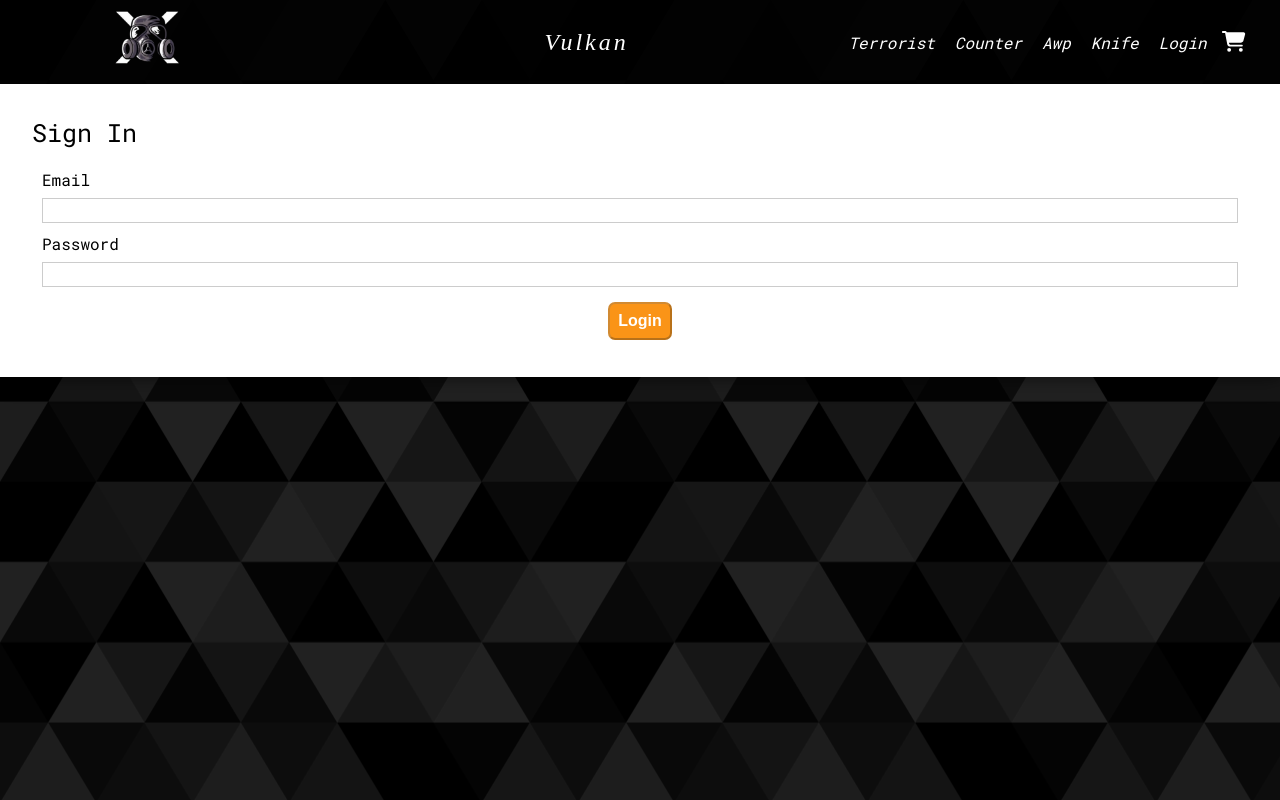
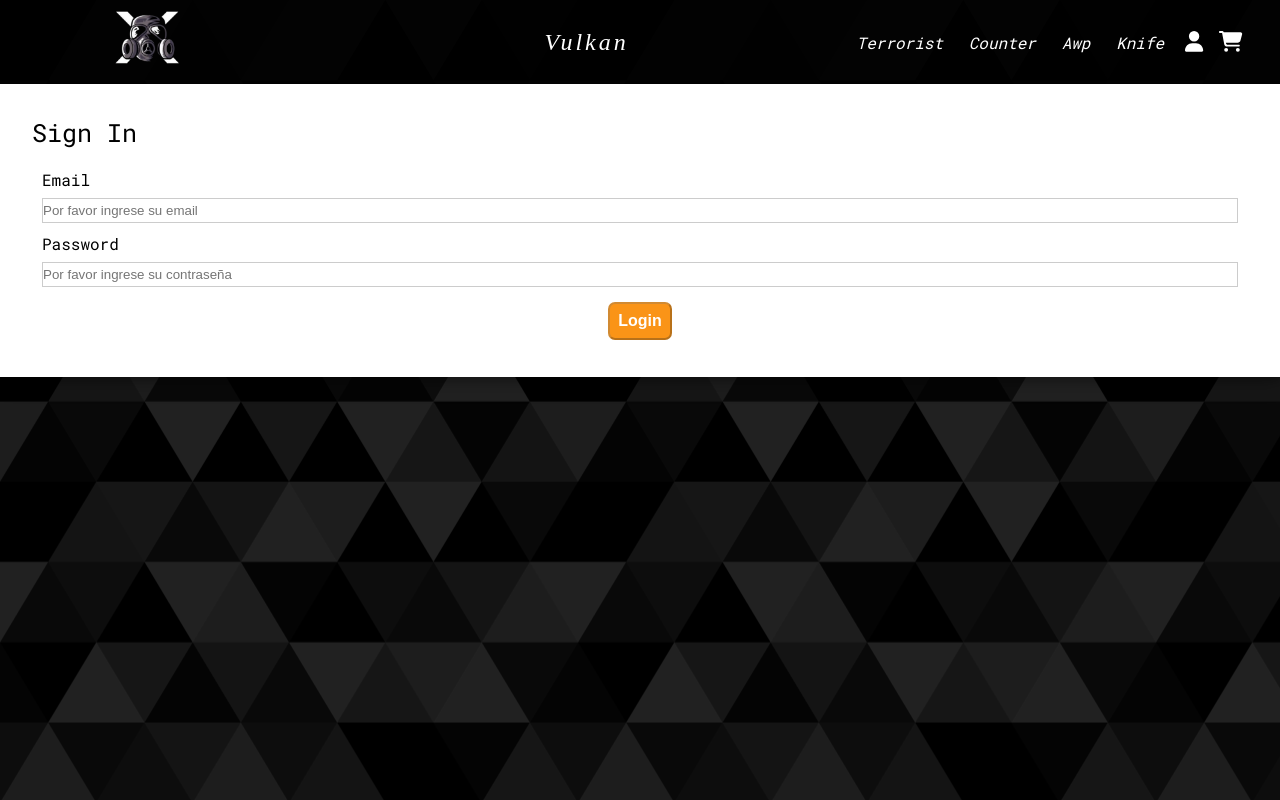
Before and after one commit to luispino94/PinoLuisReactDesafios, a React (Vite) app in the folder React-eCommerce/: page /login in a window 1280 px wide. Built offline with nearby package versions, Linux system fonts and the light colour scheme; a web font is replaced by a local one.

Commit message:
se agregaron cambios en btnorden y login

```diff
--- a/React-eCommerce/src/App.jsx
+++ b/React-eCommerce/src/App.jsx
@@ -1,17 +1,15 @@
+import {BrowserRouter, Routes, Route, Navigate} from 'react-router-dom';
+
 import ItemListContainer from './componentes/ItemListContainer/ItemListContainer';
-import {BrowserRouter, Routes, Route, Navigate} from 'react-router-dom';
 import NavBar from './componentes/NavBars/NavBar';
 import ItemListDetail from './componentes/ItemListContainer/ItemListDetail';
 import CartContexProvider from './componentes/Contexto/cartContext';
 import Cart from './componentes/cart/Cart';
-import './index.scss'
 import LogIn from './componentes/login/LogIn';
 
-/* Paginas:
-  cs-go
-  https://sketchfab.com/csgoitems.pro PAGINA PARA SACAR LAS SKINS DE 3D
-  documentacion:
-  https://www.pluralsight.com/guides/return-html-elements-in-json  */
+import './index.scss'
+
+
 
 function App() {
   return (
@@ -24,8 +22,8 @@ function App() {
           <Route path='/categoria/:id' element = { <ItemListContainer/>}/>
           <Route path='/detalle/:detalleId' element = { <ItemListDetail/>}/>
           <Route path='/cart' element = { <Cart/>}/>
+          <Route path = '/login' element = {<LogIn/>}/>
           <Route path='/*' element = {<Navigate to = '/' replace /> } />
-          <Route path = '/login' element = {<LogIn/>}/>
         </Routes>
     </div>
     </CartContexProvider>
--- a/React-eCommerce/src/componentes/CreateOrden/BtnOrden.jsx
+++ b/React-eCommerce/src/componentes/CreateOrden/BtnOrden.jsx
@@ -2,8 +2,8 @@ import { addDoc, collection, documentId, getFirestore, where, writeBatch, query,
 import { useCartContext } from '../Contexto/cartContext';
 
 
-export default function BtnOrden () {
- const {cartList, vaciarCarrito, precioTotal, email,password} = useCartContext()
+export default function BtnOrden ({email, password}) {
+ const {cartList, vaciarCarrito, precioTotal} = useCartContext()
 
 //Funcion para crear orden e actualizar stock
 async function createOrden (){
--- a/React-eCommerce/src/componentes/ItemListContainer/ItemListContainer.jsx
+++ b/React-eCommerce/src/componentes/ItemListContainer/ItemListContainer.jsx
@@ -1,10 +1,11 @@
+import {getFirestore, getDocs, collection, query, where} from 'firebase/firestore'
+
 import React from 'react';
 import { useState, useEffect } from 'react';
 import { useParams } from 'react-router-dom';
 
 import ItemList from '../Items/ItemList.jsx';
 import { LoadingComponent } from '../LoadingComp/LoadingComponent.jsx';
-import {getFirestore, getDocs, collection} from 'firebase/firestore'
 
 const ItemListContainer = () => {
   const [productos, setProductos] = useState([])
@@ -17,7 +18,7 @@ const ItemListContainer = () => {
     const db = getFirestore()
     if (id){
       const queryCollection = collection(db, 'items')
-      const queryCollectionFilter = query (queryCollection, where('categoria', '===', id))
+      const queryCollectionFilter = query(queryCollection,where('categoria', '==', id))
       getDocs(queryCollectionFilter)
       .then (resp => setProductos(resp.docs.map (items=>({id: items.id, ... items.data()}))))
       .catch((err)=>console.log(err))
--- a/React-eCommerce/src/componentes/ItemListContainer/ItemListDetail.jsx
+++ b/React-eCommerce/src/componentes/ItemListContainer/ItemListDetail.jsx
@@ -28,7 +28,7 @@ const ItemListDetail = () => {
             /* Acá termino importando todo lo que fui armando en mi item >itemList  */
            <>
             {loading ? (<LoadingComponent/>) :
-          <ItemDetail producto={producto}/>}
+            <ItemDetail producto={producto}/>}
           </>
 )}
 
--- a/React-eCommerce/src/componentes/NavBars/NavBar.jsx
+++ b/React-eCommerce/src/componentes/NavBars/NavBar.jsx
@@ -1,8 +1,9 @@
+import { Link } from 'react-router-dom';
+import { useCartContext } from '../Contexto/cartContext';
 import CartWidget from '../CartWidget/CartWidget'
+import LoginWidget from '../login/LoginWidget';
 import  logo from '../../imagenes/My project.png'
 import './_Estilosnavbar.scss'
-import { Link } from 'react-router-dom';
-import { useCartContext } from '../Contexto/cartContext';
 
 function NavBar (){
     const {cantidadTotal} = useCartContext()
@@ -20,10 +21,9 @@ function NavBar (){
             <Link to='/categoria/counter'><li className ="nav-item"><i className="nav-link">Counter</i></li></Link>
             <Link to='/categoria/awp'><li className ="nav-item"><i className="nav-link">Awp</i></li></Link>
             <Link to='/categoria/knife'><li className ="nav-item"><i className="nav-link">Knife</i></li></Link>
-            <Link to='/login'><li className ="nav-item"><i className="nav-link">Login</i></li></Link>
+            <li className ="nav-item"><LoginWidget/></li>
             <li className ="nav-item"><CartWidget/></li>
             <i className='icono-cant'>{cantidadTotal() !== 0 && cantidadTotal()}</i>
-
         </ul>
     </div>
 </nav>
--- a/React-eCommerce/src/componentes/NavBars/_Estilosnavbar.scss
+++ b/React-eCommerce/src/componentes/NavBars/_Estilosnavbar.scss
@@ -44,6 +44,7 @@ header {
     .nav-item {
      margin: 0.312rem;
      display: inline;
+     padding: 0.18rem;
     }
     .icono-cant{
         color: rgb(246, 79, 7);
--- a/React-eCommerce/src/componentes/cart/Cart.jsx
+++ b/React-eCommerce/src/componentes/cart/Cart.jsx
@@ -2,6 +2,7 @@ import { useCartContext } from '../Contexto/cartContext'
 import BtnStock from '../intercambiabilidad/btnStock';
 import CartList from './CartList';
 import './cart.scss'
+import LogIn from '../login/LogIn';
 
 const Cart = () => {
   const {cartList} = useCartContext();
@@ -15,8 +16,10 @@ const Cart = () => {
       :
         <CartList/>
       }
-    </div>
+      {cartList.length !== 0 &&
+       <LogIn></LogIn>}
 
+       </div>
   )
 }
 
--- a/React-eCommerce/src/componentes/cart/CartList.jsx
+++ b/React-eCommerce/src/componentes/cart/CartList.jsx
@@ -1,6 +1,5 @@
 import { Link} from 'react-router-dom';
 import { useCartContext } from '../Contexto/cartContext'
-import BtnOrden from '../CreateOrden/BtnOrden';
 import './cart.scss'
 
 
@@ -25,7 +24,6 @@ const CartList = () => {
               </button>
           </Link>
           <button onClick={vaciarCarrito}>Vaciar Carrito</button>
-        <BtnOrden/>
         </div>
         </>
 
--- a/React-eCommerce/src/componentes/login/LogIn.jsx
+++ b/React-eCommerce/src/componentes/login/LogIn.jsx
@@ -3,6 +3,8 @@ import { useState, useEffect } from 'react';
 import './login.scss'
 
 const LogIn = () => {
+
+    const [isSubmitted, setIsSubmitted] = useState(false);
     const [email, setEmail] = useState(()=>{
         try {
           const emailInSessionStorage = sessionStorage.getItem('emailSession');
@@ -29,9 +31,9 @@ const LogIn = () => {
         sessionStorage.setItem('passwordSession', JSON.stringify(password))
       }, [password]);
 
-        const [isSubmitted, setIsSubmitted] = useState(false);
+      /*Acá hago la función para validar los datos de */
 
-        function validateForm() {
+      function validateForm() {
 
         return email.length > 0 && password.length > 0;
 
@@ -49,13 +51,13 @@ const LogIn = () => {
           <form onSubmit={handleSubmit}>
             <div className="input-container">
               <label>Email </label>
-              <input type="email" value={email}
+              <input type="email" value={email} placeholder="Por favor ingrese su email"
               onChange={(e) => setEmail(e.target.value)}/>
             </div>
 
             <div className="input-container">
               <label>Password </label>
-              <input type="password" value={password}
+              <input type="password" value={password}  placeholder="Por favor ingrese su contraseña"
                 onChange={(e) => setPassword(e.target.value)}/>
             </div>
             <div className="button-container">
--- /dev/null
+++ b/React-eCommerce/src/componentes/login/LoginWidget.jsx
@@ -0,0 +1,15 @@
+import {FontAwesomeIcon} from '@fortawesome/react-fontawesome';
+import {faUser} from '@fortawesome/free-solid-svg-icons';
+import { Link } from 'react-router-dom';
+
+function LoginWidget() {
+  return (
+    <>
+    <Link to='/login'>
+    <FontAwesomeIcon icon = {faUser} className='icono-logo' />
+    </Link>
+    </>
+  )
+}
+
+export default LoginWidget;
```
Also changed, not shown: React-eCommerce/readme.txt.
